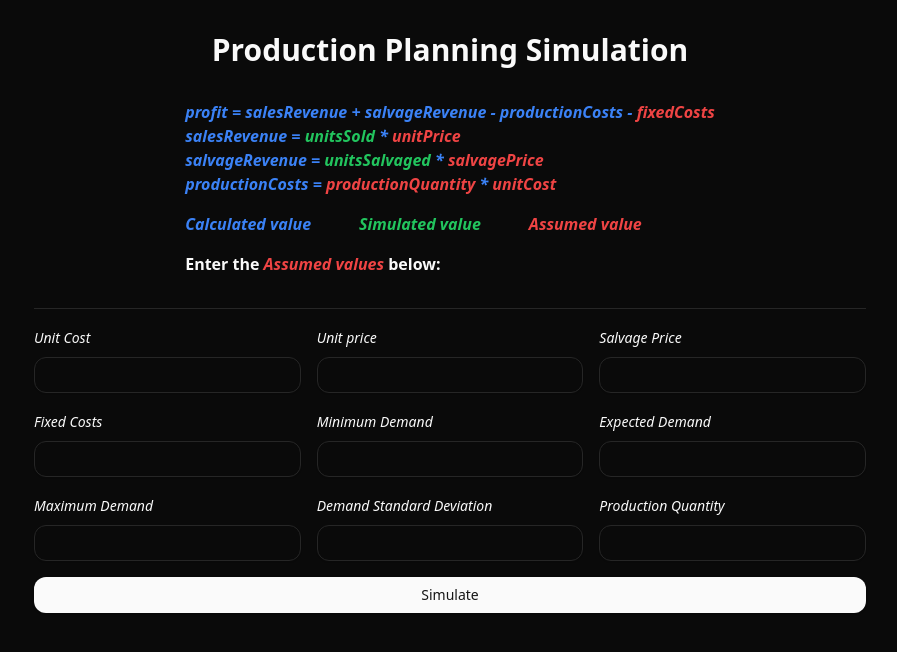
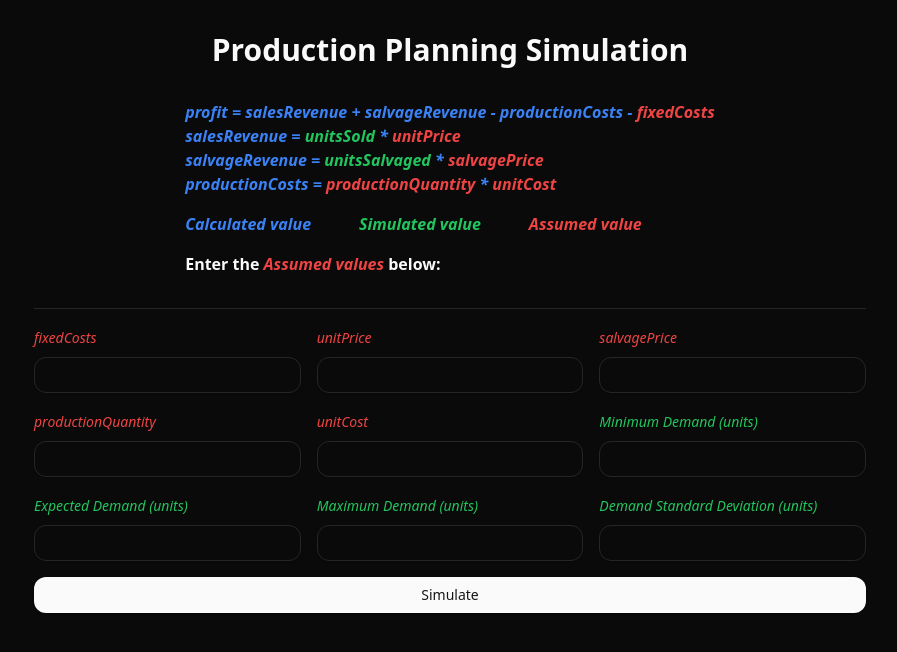
Before and after one commit to remilebeau/simulation, a Next.js app: page / in a window 1280 px wide. Shown: the top 652 px of the page, without its empty margins (190-1087 px from the left). Built offline with nearby package versions, Linux system fonts and the light colour scheme.

Commit message:
rearrange and color SimulationForm

```diff
--- a/src/components/SimulationForm.tsx
+++ b/src/components/SimulationForm.tsx
@@ -45,14 +45,12 @@ const formSchema = z
 export default function SimulationForm() {
   const [simData, setSimData] = useState<ProductionResults | undefined>();
   const [isLoading, setIsLoading] = useState(false);
-  const [errMsg, setErrMsg] = useState("");
 
   const form = useForm<z.infer<typeof formSchema>>({
     resolver: zodResolver(formSchema),
   });
 
   async function onSubmit(values: z.infer<typeof formSchema>) {
-    setErrMsg("");
     setIsLoading(true);
     const data = await simulateProduction(
       values.unitCost,
@@ -73,24 +71,56 @@ export default function SimulationForm() {
     <>
       {isLoading && <Loader />}
       {!isLoading && simData && <SimStats simData={simData} />}
-      {errMsg && <p className="text-red-500">{errMsg}</p>}
       {!isLoading && (
         <Form {...form}>
           <form
             onSubmit={form.handleSubmit(onSubmit)}
             className="flex flex-col gap-4 rounded-xl sm:grid sm:grid-cols-3"
           >
-            <FieldWithLabel label="Unit Cost" name="unitCost" />
-            <FieldWithLabel label="Unit price" name="unitPrice" />
-            <FieldWithLabel label="Salvage Price" name="salvagePrice" />
-            <FieldWithLabel label="Fixed Costs" name="fixedCost" />
-            <FieldWithLabel label="Minimum Demand" name="demandMin" />
-            <FieldWithLabel label="Expected Demand" name="demandMean" />
-            <FieldWithLabel label="Maximum Demand" name="demandMax" />
-            <FieldWithLabel label="Demand Standard Deviation" name="demandSD" />
             <FieldWithLabel
-              label="Production Quantity"
+              labelColor="text-red-500"
+              label="fixedCosts"
+              name="fixedCost"
+            />
+            <FieldWithLabel
+              labelColor="text-red-500"
+              label="unitPrice"
+              name="unitPrice"
+            />
+            <FieldWithLabel
+              labelColor="text-red-500"
+              label="salvagePrice"
+              name="salvagePrice"
+            />
+            <FieldWithLabel
+              labelColor="text-red-500"
+              label="productionQuantity"
               name="productionQuantity"
+            />
+            <FieldWithLabel
+              labelColor="text-red-500"
+              label="unitCost"
+              name="unitCost"
+            />
+            <FieldWithLabel
+              labelColor="text-green-500"
+              label="Minimum Demand (units)"
+              name="demandMin"
+            />
+            <FieldWithLabel
+              labelColor="text-green-500"
+              label="Expected Demand (units)"
+              name="demandMean"
+            />
+            <FieldWithLabel
+              labelColor="text-green-500"
+              label="Maximum Demand (units)"
+              name="demandMax"
+            />
+            <FieldWithLabel
+              labelColor="text-green-500"
+              label="Demand Standard Deviation (units)"
+              name="demandSD"
             />
 
             <Button className="rounded-xl sm:col-span-3" type="submit">
```
